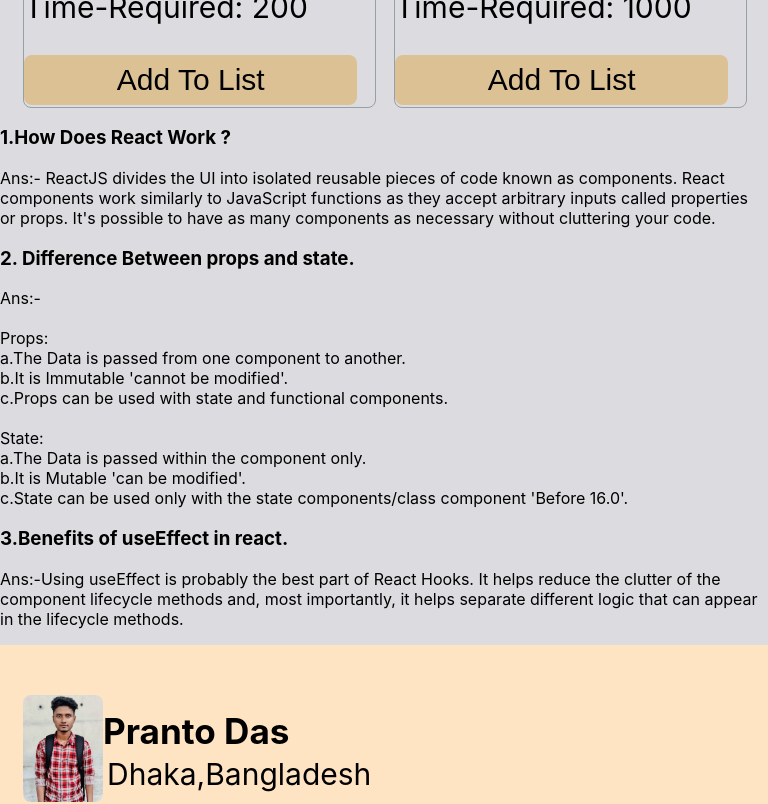
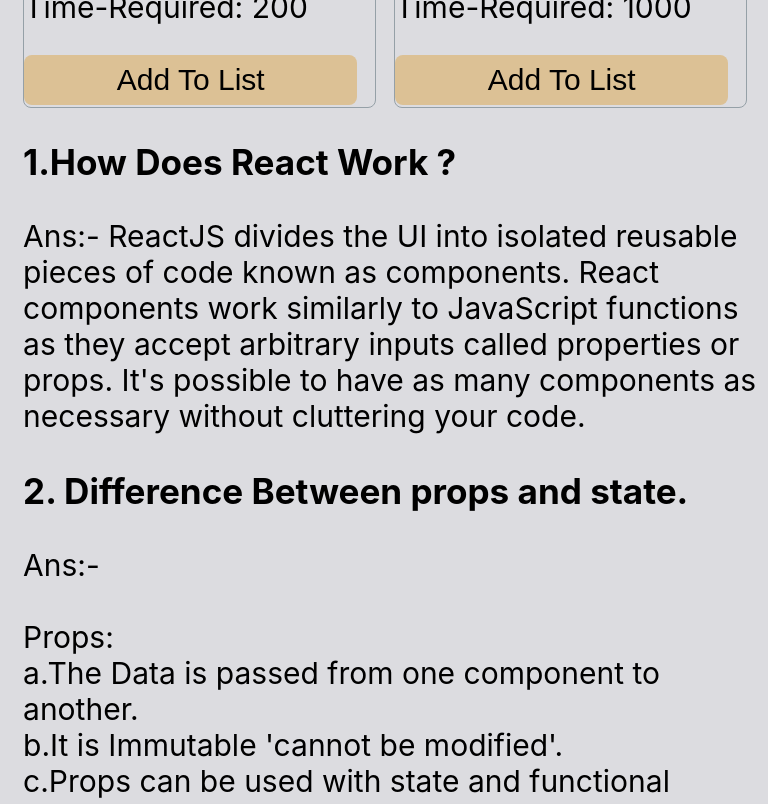
Before and after one commit to prantochandrodas/fit-active-club, a React (Create React App) app: page / in a window 768 px wide. Shown: the part 1840-2644 px from the top of the page. Built offline with nearby package versions, Linux system fonts and the light colour scheme.

Commit message:
make quecation tab responsiv

```diff
--- a/src/component/Quecation/Quecation.css
+++ b/src/component/Quecation/Quecation.css
@@ -0,0 +1,7 @@
+@media screen and (min-width:687px) and (max-width:991px){
+    .quesation{
+        font-size: 30px;
+        width: 96%;
+        margin: 0 3%;
+    }
+}
--- a/src/component/Quecation/Quecation.js
+++ b/src/component/Quecation/Quecation.js
@@ -1,8 +1,8 @@
 import React from 'react';
-
+import './Quecation.css';
 const Quecation = () => {
     return (
-        <div>
+        <div className='quesation'>
             <div>
                 <h3>1.How Does React Work ?</h3>
                 <p>Ans:- ReactJS divides the UI into isolated reusable pieces of code known as components. React components work similarly to JavaScript functions as they accept arbitrary inputs called properties or props. It's possible to have as many components as necessary without cluttering your code.</p>
```
